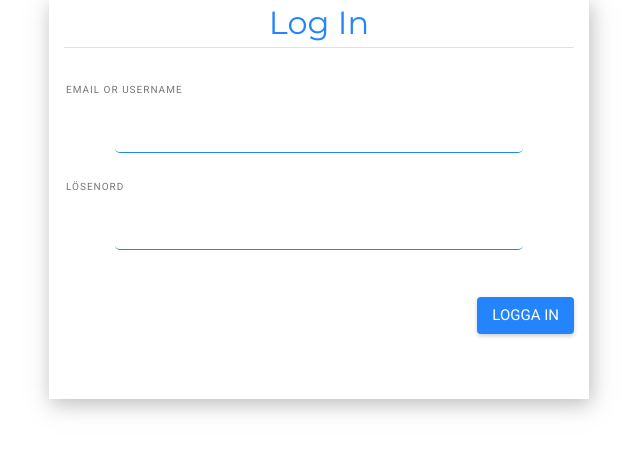
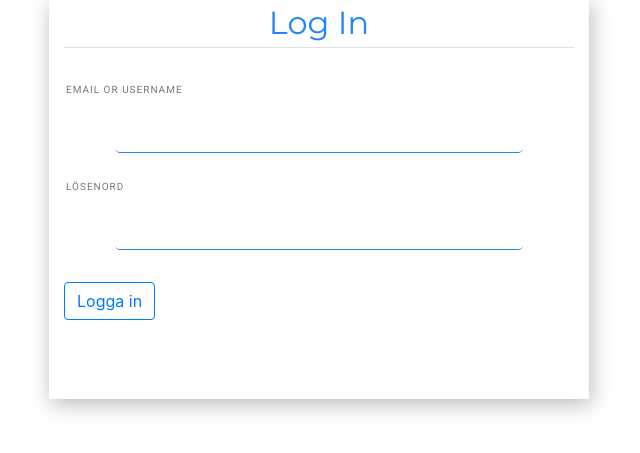
Before and after one commit to JohanOlsson99/D0018E_Databaser, a Flask app: page /login in a window 1280 px wide. Shown: the part 152-605 px from the top of the page, without its empty margins (321-961 px from the left). Run offline with Flask 2, Linux system fonts and the light colour scheme; parts of the project's set-up code (start-up, migrations or seed data) failed here and were passed over; some libraries are stand-ins or nearby versions.

Commit message:
Update login.html
added box

```diff
--- a/templates/login.html
+++ b/templates/login.html
@@ -3,6 +3,7 @@
 
 <link rel="stylesheet" type="text/css" href="{{ url_for('static', filename='login.css') }}">
     <div class="container">
+        <div class="box">
             <div class="content-section">
                 <form method="POST" action="">
                     {{ form.hidden_tag() }}
@@ -37,10 +38,11 @@
 
                     </fieldset>
                     <div class="form-loggaInKnapp">
-                    {{ form.submit(class="btn btn-login") }}
+                        {{ form.submit(class="btn btn-outline-primary btn-md btn-rounded btn-navbar waves-effect waves-light") }}
                     </div>
                 </form>
             </div>
         </div>
+    </div>
 
 {% endblock content %}
```
Lines whose indentation alone changed are shown as unchanged.
